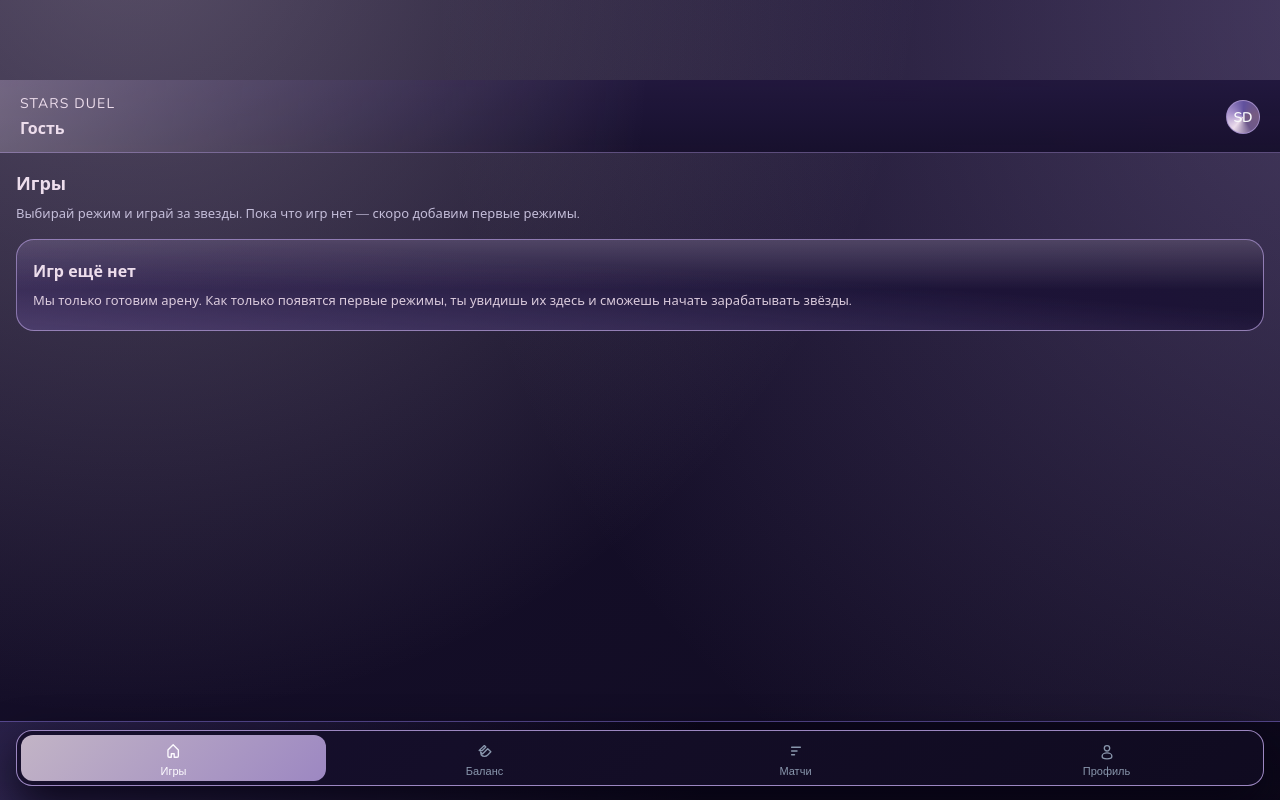
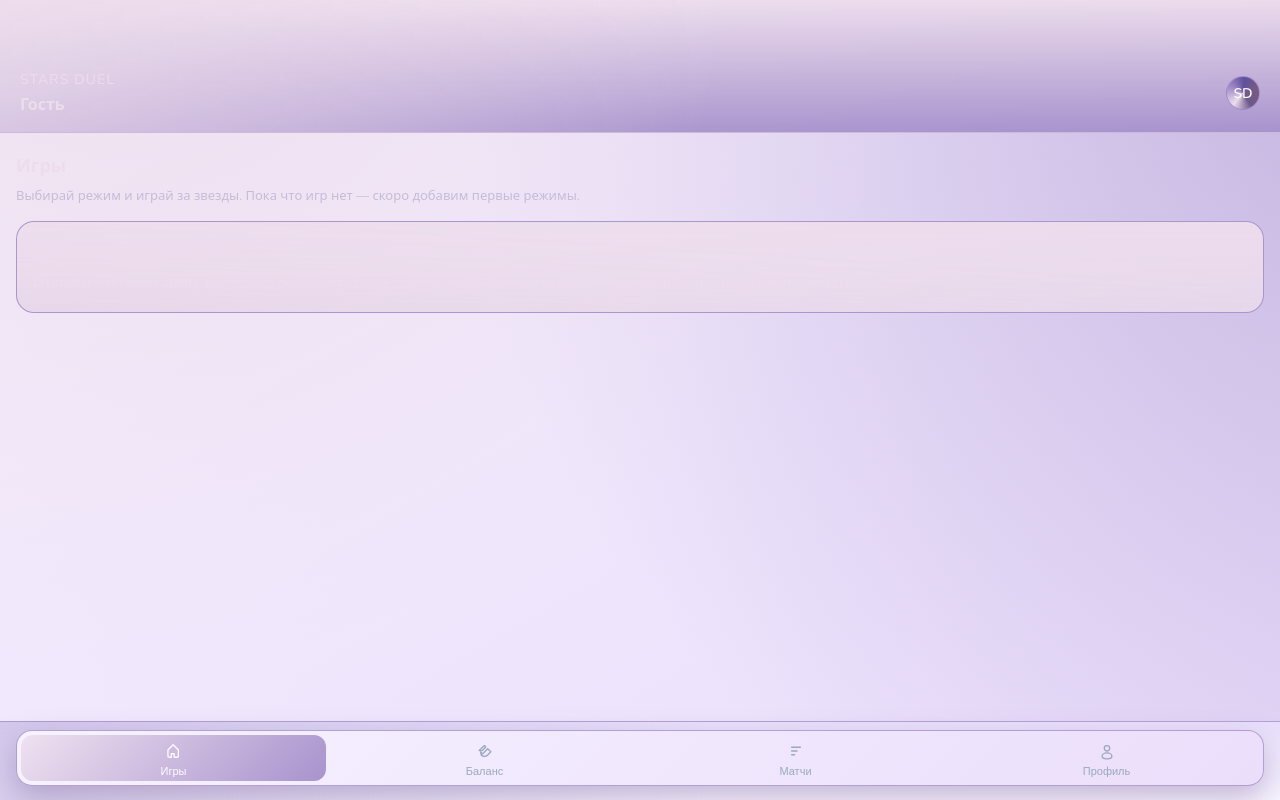
Before and after one commit to Pipata246/GridDuel, a website: page public/index.html in a window 1280 px wide. Drawn offline with nearby package versions, Linux system fonts and the light colour scheme.

Commit message:
изменена цветовая палитра проекта

```diff
--- a/public/style.css
+++ b/public/style.css
@@ -10,9 +10,9 @@
   --color-dark-lavender: #6d588b;
 
   /* Производные */
-  --bg-root: #171127;
-  --bg-elevated: #211735;
-  --bg-elevated-soft: #1a132d;
+  --bg-root: #f5f2fa;
+  --bg-elevated: #f0e9fb;
+  --bg-elevated-soft: #e7ddf7;
   --accent: var(--color-african-violet);
   --accent-soft: rgba(164, 142, 202, 0.28);
   --accent-strong: var(--color-liberty);
@@ -33,10 +33,10 @@
 body {
   min-height: 100vh;
   background:
-    radial-gradient(circle at 0% 0%, rgba(237, 221, 236, 0.5), transparent 55%),
-    radial-gradient(circle at 100% 0%, rgba(164, 142, 202, 0.45), transparent 55%),
-    radial-gradient(circle at 50% 100%, rgba(96, 80, 157, 0.45), transparent 60%),
-    linear-gradient(145deg, #120a22, #171127 38%, #1f1533 100%);
+    radial-gradient(circle at 0% 0%, rgba(237, 221, 236, 0.9), transparent 55%),
+    radial-gradient(circle at 100% 0%, rgba(164, 142, 202, 0.55), transparent 55%),
+    radial-gradient(circle at 50% 100%, rgba(190, 176, 222, 0.55), transparent 60%),
+    linear-gradient(145deg, #fdfbff, #f5f2fa 38%, #efe7fb 100%);
   font-family: 'Nunito', system-ui, -apple-system, BlinkMacSystemFont, 'SF Pro Text', 'Segoe UI', sans-serif;
   color: var(--text-main);
   display: flex;
@@ -59,10 +59,10 @@ body {
   flex-direction: column;
   border-radius: 0;
   background:
-    radial-gradient(circle at 10% -10%, rgba(237, 221, 236, 0.3), transparent 55%),
-    radial-gradient(circle at 110% 0%, rgba(164, 142, 202, 0.36), transparent 60%),
-    linear-gradient(150deg, rgba(23, 16, 45, 0.98), rgba(16, 11, 33, 0.98));
-  box-shadow: 0 24px 80px rgba(9, 6, 24, 0.95);
+    radial-gradient(circle at 10% -10%, rgba(237, 221, 236, 0.95), transparent 55%),
+    radial-gradient(circle at 110% 0%, rgba(164, 142, 202, 0.6), transparent 60%),
+    linear-gradient(150deg, #f7f2ff, #e9ddfb);
+  box-shadow: 0 18px 40px rgba(109, 88, 139, 0.45);
   overflow: hidden;
   position: relative;
 }
@@ -92,16 +92,16 @@ body {
 }
 
 .header {
-  margin-top: 80px;
-  padding: 14px 20px 12px;
+  margin-top: 0;
+  padding: 70px 20px 16px;
   display: flex;
   align-items: center;
   justify-content: space-between;
   border-bottom: 1px solid rgba(164, 142, 202, 0.45);
   backdrop-filter: blur(18px);
   background:
-    radial-gradient(circle at -10% -40%, rgba(237, 221, 236, 0.48), transparent 55%),
-    linear-gradient(to bottom, rgba(33, 23, 61, 0.98), rgba(23, 16, 45, 0.96));
+    radial-gradient(circle at -10% -40%, rgba(237, 221, 236, 0.9), transparent 60%),
+    linear-gradient(to bottom, rgba(237, 221, 236, 0.96), rgba(164, 142, 202, 0.9));
 }
 
 .header-left {
@@ -169,7 +169,7 @@ body {
 
 .content {
   flex: 1;
-  padding: 18px 16px 80px;
+  padding: 20px 16px 84px;
   overflow-y: auto;
 }
 
@@ -190,10 +190,9 @@ body {
   border-radius: 18px;
   padding: 20px 16px;
   background:
-    linear-gradient(to bottom, rgba(237, 221, 236, 0.24), transparent 55%),
-    linear-gradient(to top right, rgba(164, 142, 202, 0.32), transparent 60%),
-    linear-gradient(145deg, rgba(33, 23, 61, 0.98), rgba(27, 19, 53, 0.98));
-  border: 1px solid rgba(164, 142, 202, 0.8);
+    linear-gradient(to bottom, rgba(237, 221, 236, 0.95), rgba(237, 221, 236, 0.8)),
+    linear-gradient(to top right, rgba(164, 142, 202, 0.45), transparent 65%);
+  border: 1px solid rgba(164, 142, 202, 0.9);
   display: flex;
   flex-direction: column;
   gap: 8px;
@@ -217,9 +216,9 @@ body {
   bottom: 0;
   padding: 8px 16px 14px;
   background:
-    radial-gradient(circle at 0% 100%, rgba(96, 80, 157, 0.4), transparent 55%),
-    linear-gradient(to top, var(--nav-bg), rgba(10, 6, 24, 0.9));
-  border-top: 1px solid rgba(96, 80, 157, 0.85);
+    radial-gradient(circle at 0% 100%, rgba(190, 176, 222, 0.55), transparent 55%),
+    linear-gradient(to top, rgba(249, 246, 255, 0.96), rgba(232, 224, 251, 0.96));
+  border-top: 1px solid rgba(164, 142, 202, 0.8);
   display: flex;
   gap: 10px;
 }
@@ -229,11 +228,11 @@ body {
   grid-template-columns: repeat(4, minmax(0, 1fr));
   gap: 6px;
   width: 100%;
-  background: linear-gradient(135deg, rgba(23, 16, 45, 0.98), rgba(16, 11, 33, 0.98));
+  background: linear-gradient(135deg, #f6f2ff, #ebdefb);
   border-radius: 16px;
   padding: 4px;
-  box-shadow: 0 18px 45px rgba(7, 4, 20, 0.96);
-  border: 1px solid rgba(164, 142, 202, 0.95);
+  box-shadow: 0 12px 30px rgba(119, 94, 152, 0.4);
+  border: 1px solid rgba(164, 142, 202, 0.8);
 }
 
 .nav-item {
```
